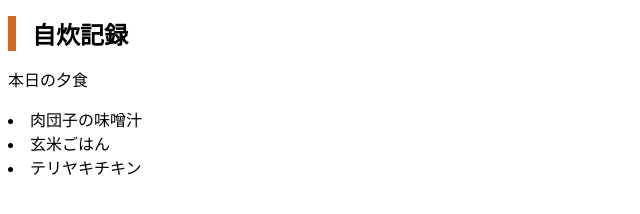
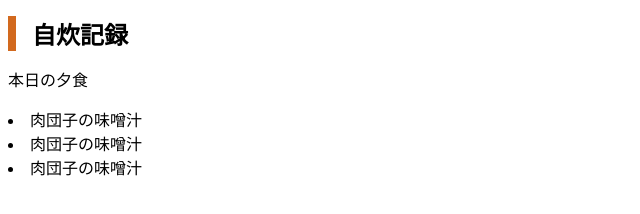
Before and after one commit to norakura03/mymeal, a plain HTML site: page index.html in a window 1280 px wide. Shown: the full height of the page, 0-640 px from the left. Drawn offline with Linux system fonts and the light colour scheme.

Commit message:
Update index.html

```diff
--- a/index.html
+++ b/index.html
@@ -11,8 +11,9 @@
   <h1>自炊記録</h1>
   <p>本日の夕食</p>
   <li>肉団子の味噌汁</li>
-  <li>玄米ごはん</li>
-  <li>テリヤキチキン</li>
+  <li>肉団子の味噌汁</li>
+  <li>肉団子の味噌汁</li>
+
 
 
 </body>
```
